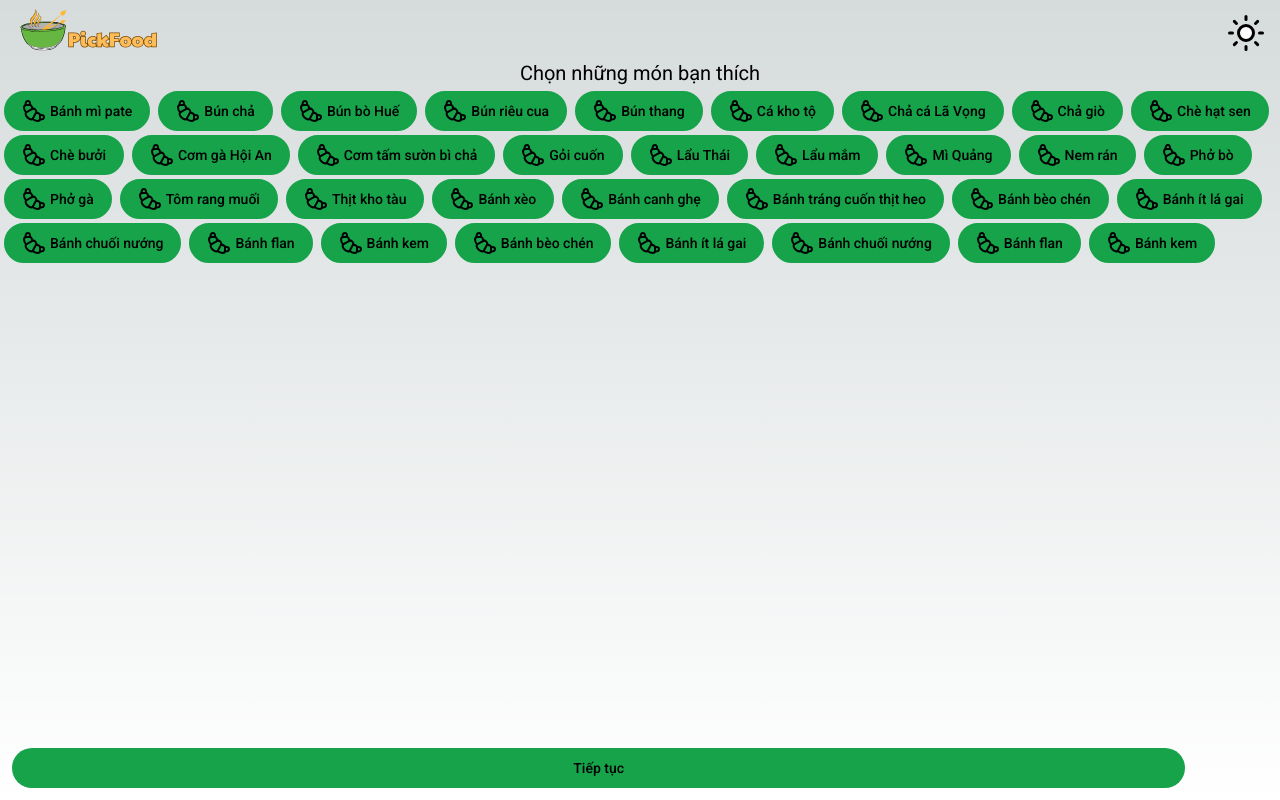
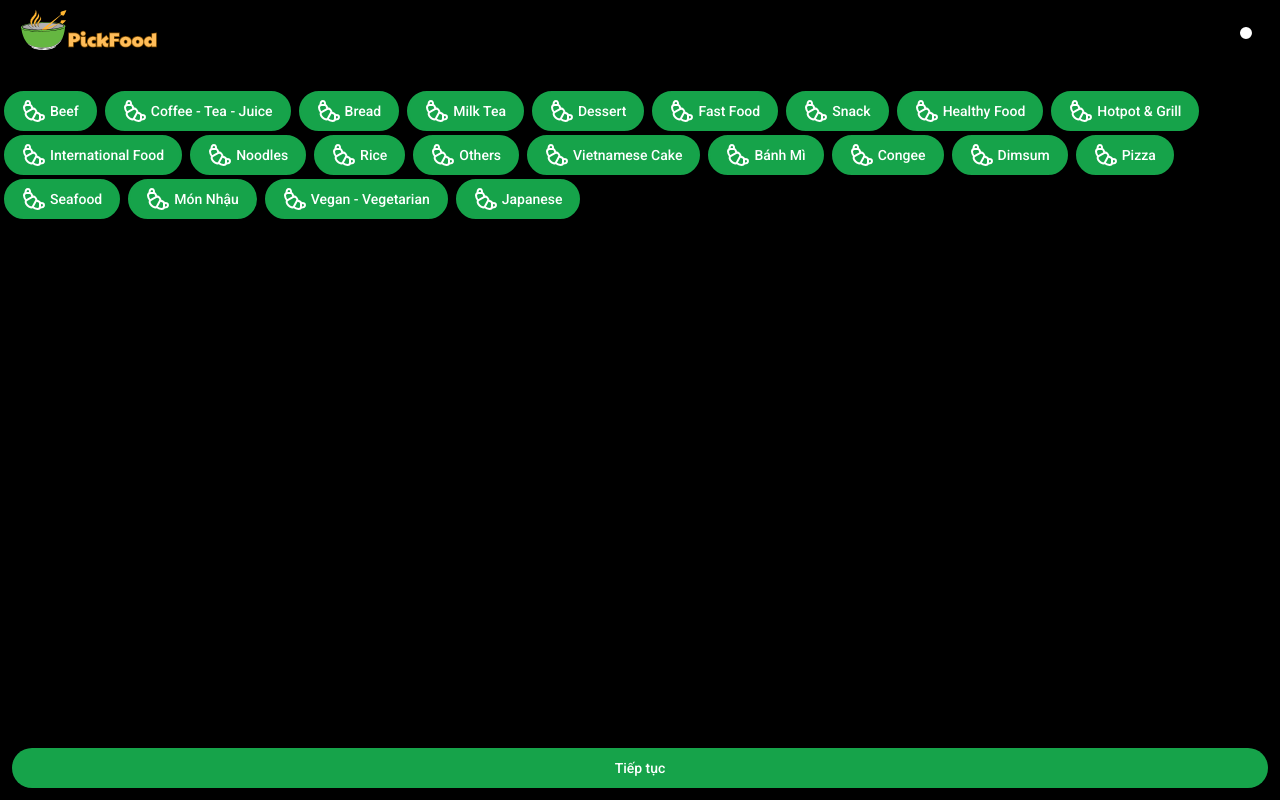
Before and after one commit to nx-hanh/pickfood-grab-bootcamp-team16, a Next.js app: page /onboarding/breakfast in a window 1280 px wide. Built offline with nearby package versions, Linux system fonts and the light colour scheme.

Commit message:
Connect API to choose favoritefavorite

```diff
--- a/src/app/globals.css
+++ b/src/app/globals.css
@@ -8,10 +8,10 @@
   --background-end-rgb: 255, 255, 255;
 }
 
-@media (prefers-color-scheme: dark) {
+@media (prefers-color-scheme: light) {
   :root {
-    --foreground-rgb: 255, 255, 255;
-    /* --foreground-rgb: 0, 0, 0; */
+    /* --foreground-rgb: 255, 255, 255; */
+    --foreground-rgb: 0, 0, 0;
     --background-start-rgb: 0, 0, 0;
     --background-end-rgb: 0, 0, 0;
   }
--- a/src/app/onboarding/breakfast/page.tsx
+++ b/src/app/onboarding/breakfast/page.tsx
@@ -1,56 +1,31 @@
 "use client"
-import React, { useState } from 'react';
+import React, { useState, useEffect } from 'react';
 import { Button } from '@/components/ui/button';
 import { Heart, Croissant } from 'lucide-react';
 import { useRouter } from 'next/navigation';
 
 interface FoodItem {
+  id: number;
   name: string;
-}
-
-const foodList: FoodItem[] = [
-    { name: "Bánh mì pate" },
-    { name: "Bún chả" },
-    { name: "Bún bò Huế" },
-    { name: "Bún riêu cua" },
-    { name: "Bún thang" },
-    { name: "Cá kho tộ" },
-    { name: "Chả cá Lã Vọng" },
-    { name: "Chả giò" },
-    { name: "Chè hạt sen" },
-    { name: "Chè bưởi" },
-    { name: "Cơm gà Hội An" },
-    { name: "Cơm tấm sườn bì chả" },
-    { name: "Gỏi cuốn" },
-    { name: "Lẩu Thái" },
-    { name: "Lẩu mắm" },
-    { name: "Mì Quảng" },
-    { name: "Nem rán" },
-    { name: "Phở bò" },
-    { name: "Phở gà" },
-    { name: "Tôm rang muối" },
-    { name: "Thịt kho tàu" },
-    { name: "Bánh xèo" },
-    { name: "Bánh canh ghẹ" },
-    { name: "Bánh tráng cuốn thịt heo" },
-    { name: "Bánh bèo chén" },
-    { name: "Bánh ít lá gai" },
-    { name: "Bánh chuối nướng" },
-    { name: "Bánh flan" },
-    { name: "Bánh kem" },
-    { name: "Bánh bèo chén" },
-    { name: "Bánh ít lá gai" },
-    { name: "Bánh chuối nướng" },
-    { name: "Bánh flan" },
-    { name: "Bánh kem" },
-  ];
-
-interface AppState {
-  selectedFoodItems: FoodItem[];
 }
 
 const App: React.FC = () => {
   const [selectedFoodItems, setSelectedFoodItems] = useState<FoodItem[]>([]);
+  // const [categories, setCategories] = useState<FoodItem[]>([]);
+  const [foodList, setFoodList] = useState<FoodItem[] | any>([]);
+
+  const addFavorite = async () => {
+    const response = await fetch('/api/addfavor', {
+      method: 'POST',
+      headers : {
+        'Content-Type' : 'application/json',
+        // Authorization : localStorage.getItem("token")
+        Authorization : "eyJhbGciOiJkaXIiLCJlbmMiOiJBMTI4Q0JDLUhTMjU2In0..H4ZrKxqVxmU4W3jBBjzZ_A.K60SCzydwLW23W7KwoU7Tm6rIAfjs4mSFPiGTbuDNsiYekXcS0dfmOKhvcq6AKUZ.uK5yEtE5Ap-GJvdNvIqClw"
+      },
+      // selectedFoodItems.push()
+    })
+
+  }
 
   const handleFoodSelect = (chosenFood: FoodItem) => {
     setSelectedFoodItems((prevFoodItems) =>
@@ -64,45 +39,39 @@ const App: React.FC = () => {
 
   const getCategories = async () => {
     // console.log(values);
-    const router = useRouter();
     const response = await fetch('/api/getcategories', {
       method: 'GET',
       headers : {
-        'Content-Type' : 'application/json'
+        'Content-Type' : 'application/json',
+        // Authorization : localStorage.getItem("token")
+        Authorization : "eyJhbGciOiJkaXIiLCJlbmMiOiJBMTI4Q0JDLUhTMjU2In0..H4ZrKxqVxmU4W3jBBjzZ_A.K60SCzydwLW23W7KwoU7Tm6rIAfjs4mSFPiGTbuDNsiYekXcS0dfmOKhvcq6AKUZ.uK5yEtE5Ap-GJvdNvIqClw"
       },
-      // body: JSON.stringify({
-      //   email: values.email,
-      //   password: values.password,
-      //   })
       })
 
       if(response.ok) {
-        router.push('/home')
+        const result = (await response.json());
+        // result.then((jsonData: string) => result)
+        const myList: FoodItem[] = result.map((item) => ({ id: item[0], name: item[1] }));
+        console.log(myList);
+        // console.log(myList);
+        // console.log(Array.isArray(result));
+        return myList;
+        //router.push('/home')
       } else {
         console.error('Registration failed')
-      }
+      };
   };
 
-  const getUserFavorite = async () => {
-    // console.log(values);
-    const router = useRouter();
-    const response = await fetch('api/addfavor', {
-      method: 'POST',
-      headers : {
-        'Content-Type' : 'application/json'
-      },
-      // body: JSON.stringify({
-      //   email: values.email,
-      //   password: values.password,
-      //   })
+  useEffect(() => {
+    // Using a Promise to simulate an asynchronous operation
+    getCategories()
+    .then((result) => {
+        setFoodList(result);
       })
-
-      if(response.ok) {
-        router.push('/home')
-      } else {
+      .catch((error) => {
         console.error('Registration failed')
-      }
-  };
+      });
+  }, []);
 
   return (
     <div>
@@ -111,12 +80,12 @@ const App: React.FC = () => {
       </div>
       <div className='flex flex-wrap justify-stretch'>
 
-      {foodList.map((food, index) => (
+      {foodList.map((food: FoodItem, index) => (
         <Button
           variant ={`${selectedFoodItems.includes(food)? 'default' : 'outline'}`}
           // variant = 'outline'
           key={index}
-            className={`mt-1 mr-1 ml-1 ${selectedFoodItems.includes(food)? 'bg-red-400 border-2 border-red-400' : 'bg-green-600 border-2 border-green-600'}`}
+          className={`mt-1 mr-1 ml-1 text-white ${selectedFoodItems.includes(food)? 'bg-red-400 border-2 border-red-400' : 'bg-green-600 border-2 border-green-600'}`}
           type="submit"
           onClick={() => handleFoodSelect(food)}
         >
@@ -126,9 +95,10 @@ const App: React.FC = () => {
           {food.name}
         </Button>
       ))}
+
       </div>
       <div className="footer">
-        <Button className='absolute w-11/12 mr-4 m-3 bottom-0 bg-green-600 justify-center' type='submit'>
+        <Button className='absolute bottom-3 left-3 right-3 text-white bg-green-600 justify-center' type='submit'>
           Tiếp tục
         </Button>
         </div>
--- /dev/null
+++ b/src/app/onboarding/lunch/page.tsx
@@ -0,0 +1,36 @@
+'use client'
+import React, { useState, useEffect } from 'react';
+
+// Define types for the JSON data
+interface Item {
+  id: number;
+  name: string;
+}
+
+const MyComponent: React.FC = () => {
+  // State to store the fetched JSON data
+  const [jsonData, setJsonData] = useState<Item[]>([]);
+
+  // Fetch JSON data when the component mounts
+  useEffect(() => {
+    // Mock API endpoint
+    fetch('/api/getcategories')
+      .then(response => response.json())
+      .then((data: Item[]) => setJsonData(data))
+      .catch(error => console.error('Error fetching data:', error));
+  }, []); // Empty dependency array to run effect only once when component mounts
+
+  return (
+    <div>
+      <h1>JSON Data</h1>
+      <ul>
+        {/* Map over the JSON data and render each item */}
+        {jsonData.map(item => (
+          <li key={item.id}>{item.name}</li>
+        ))}
+      </ul>
+    </div>
+  );
+};
+
+export default MyComponent;
--- a/src/components/form/SignInForm.tsx
+++ b/src/components/form/SignInForm.tsx
@@ -25,7 +25,7 @@ const FormSchema = z.object({
   password: z
     .string()
     .min(1, 'Password is required')
-    .min(8, 'Password must have more than 8 characters'),
+    .min(8, 'Password must have more than 8 characters')
 });
 
 const SignInForm = () => {
@@ -36,10 +36,10 @@ const SignInForm = () => {
       password: '',
     },
   });
+  const router = useRouter();
 
   const onSubmit = async (values: z.infer<typeof FormSchema>) => {
     // console.log(values);
-    const router = useRouter();
     const response = await fetch('/api/auth', {
       method: 'POST',
       headers : {
@@ -48,11 +48,12 @@ const SignInForm = () => {
       body: JSON.stringify({
         email: values.email,
         password: values.password,
+        newUser: false
         })
       })
 
       if(response.ok) {
-        router.push('/onboarding')
+        router.push('/onboarding/breakfast')
       } else {
         console.error('Registration failed')
       }
@@ -95,14 +96,14 @@ const SignInForm = () => {
         </div>
         {/* <Button className='w-full mt-6 bg-green-600 border-2 border-green-600' type='submit'> */}
         <Button variant='outline' className='w-11/12 mx-4 grid justify-items-center mt-6 bg-green-600 border-2 border-green-600' type='submit'>
-          Đăng nhập
+           Đăng nhập
         </Button>
       </form>
       <div className='w-11/12 mx-4 my-4 flex items-center justify-evenly before:mr-4 before:block before:h-px before:flex-grow before:bg-stone-400 after:ml-4 after:block after:h-px after:flex-grow after:bg-stone-400'>
         hoặc
       </div>
       <GoogleSignInButton>Đăng nhập với Google</GoogleSignInButton>
-      <p className='text-center text-sm text-white mt-2'>
+      <p className='text-center text-sm text-black mt-2'>
         Nếu bạn chưa có tài khoản, hãy&nbsp;
         <Link className='text-blue-500 hover:underline' href='/signup'>
           đăng kí tại đây
--- a/src/components/form/SignUpForm.tsx
+++ b/src/components/form/SignUpForm.tsx
@@ -61,12 +61,15 @@ const SignUpForm = () => {
       username: values.username,
       email: values.email,
       password: values.password,
-      confirmPassword: values.confirmPassword
+      confirmPassword: values.confirmPassword,
+      newUser: true
       })
     })
 
     if(response.ok) {
       router.push('/signin')
+      // localStorage.setItem('itemName', value)
+      // localStorage.getItem('itemName')
     } else {
       console.error('Registration failed')
     }
```
Also changed, not shown: package.json (+5 -3 lines), token.txt (added), 1 other file (tests, documents, lock files or other folders). Lines whose indentation alone changed are shown as unchanged.
